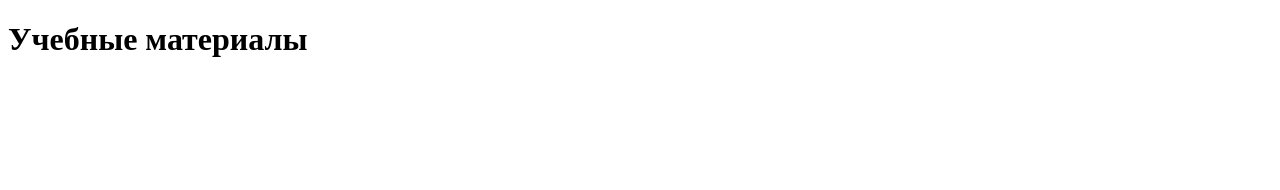
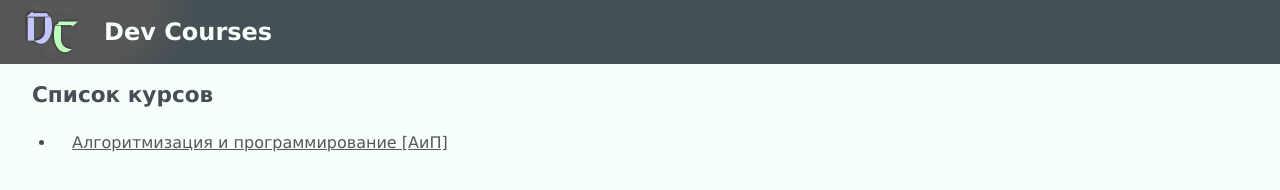
Before and after one commit to yermochenko/yermochenko.github.io, a plain HTML site: page index.html in a window 1280 px wide. Drawn offline with Linux system fonts and the light colour scheme.

Commit message:
Добавлен курс АиП и ссылка на 1-ую лекцию на YouTube

```diff
--- a/index.html
+++ b/index.html
@@ -3,8 +3,19 @@
 	<head>
 		<meta charset="UTF-8">
 		<title>Учебные материалы</title>
+		<link rel="icon" type="image/png" href="/favicon.png">
+		<link rel="stylesheet" href="/style/main.css">
+		<link rel="stylesheet" href="/style/start-page.css">
 	</head>
 	<body>
-		<h1>Учебные материалы</h1>
+		<header>
+			<h1><a href="/">Dev Courses</a></h1>
+		</header>
+		<main>
+			<h2>Список курсов</h2>
+			<ul class="courses-list">
+				<li><a href="algorithmization-and-programming/index.html">Алгоритмизация и программирование [АиП]</a></li>
+			</ul>
+		</main>
 	</body>
 </html>
--- /dev/null
+++ b/style/main.css
@@ -0,0 +1,69 @@
+:root {
+	--padding-h: 16px;
+	--padding-v: 0;
+
+	--color-primary: #445056;
+	--color-secondary: #565656;
+	--color-background: #F7FFFB;
+
+	--font-family: Verdana, sans-serif;
+	--font-famile-code: Consolas, monospace;
+	--font-size-base: 12pt;
+
+	--header-height: 64px;
+	--header-logo-width: 104px;
+	--header-logo-height: var(--header-height);
+
+	--element-icon-width: 36px;
+	--element-icon-height: 24px;
+	--element-height: var(--element-icon-height);
+}
+
+* {
+	font-size: var(--font-size-base);
+	color: var(--color-primary);
+}
+
+html, body {
+	padding: 0;
+	margin: 0;
+	background: var(--color-background);
+}
+
+main, h1, h2, h3, p, li {
+	padding: var(--padding-v) var(--padding-h);
+	font-family: var(--font-family);
+}
+
+code {
+	font-family: var(--font-famile-code);
+}
+
+header {
+	h1 {
+		margin: 0;
+		height: var(--header-height);
+		line-height: var(--header-height);
+		padding-left: calc(var(--header-logo-width));
+
+		background: url('logo.png') no-repeat, radial-gradient(ellipse calc(var(--header-logo-width) * 1.42) calc(var(--header-height) * 1.42) at 0 0, var(--color-secondary) calc(var(--header-logo-width) * 1.42), var(--color-primary) calc(var(--header-logo-width) * 1.92));
+
+		a {
+			color: var(--color-background);
+			font-size: calc(var(--font-size-base) * 1.5);
+			text-decoration: none;
+		}
+	}
+}
+
+h2 {
+	font-size: calc(var(--font-size-base) * 1.35);
+}
+
+h3 {
+	font-size: calc(var(--font-size-base) * 1.2);
+}
+
+a {
+	color: var(--color-secondary);
+}
--- /dev/null
+++ b/style/start-page.css
@@ -0,0 +1,4 @@
+.courses-list li {
+	padding-top: 8px;
+	padding-bottom: 8px;
+}
```
Also changed, not shown: algorithmization-and-programming/index.html (added, +20 -0 lines), style/course-page.css (added, +17 -0 lines), favicon.png (added), icon/lab.svg (added), icon/link.svg (added), icon/page.svg (added), icon/youtube.svg (added), style/logo.png (added).
